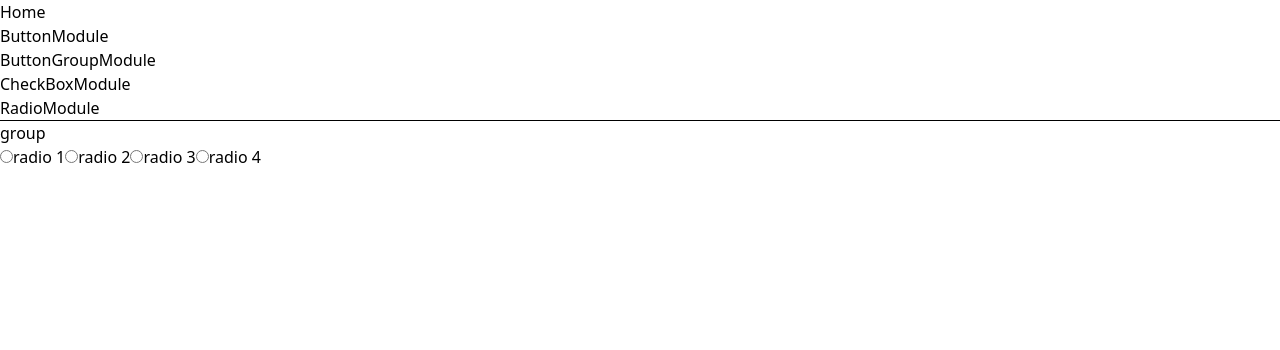
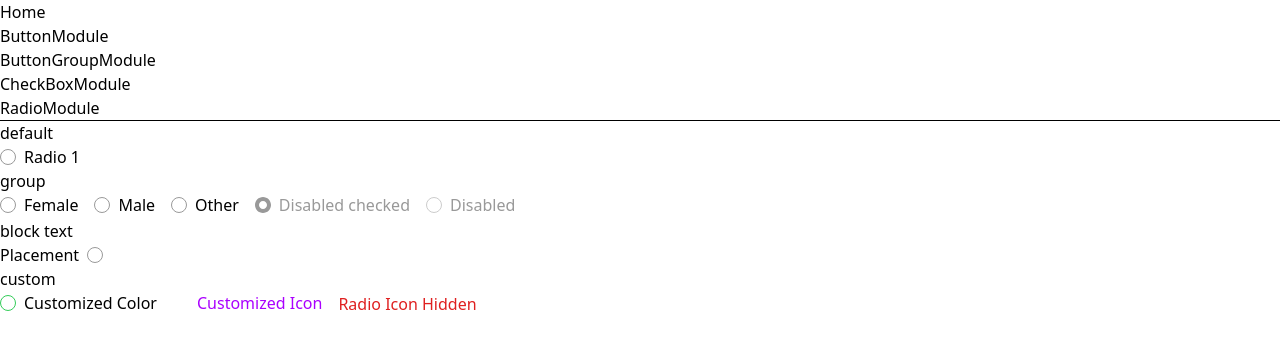
Before and after one commit to yyonggithub/ts-react-tailwind, a React (Create React App) app: page /RadioModule in a window 1280 px wide. Shown: the top 350 px of the page. Built offline with nearby package versions, Linux system fonts and the light colour scheme; no server answers.

Commit message:
fix: fix raido

```diff
--- a/src/components/radio/index.tsx
+++ b/src/components/radio/index.tsx
@@ -6,7 +6,7 @@ import Icon from '../icon';
 
 export interface RadioProps extends BaseProps {
   defaultValue?: string;
-  radioIcon?: string | boolean;
+  radioIcon?: string[] | boolean;
   textClass?: string;
   onChange?: (v: string, checked: boolean) => void
 }
@@ -46,18 +46,18 @@ class Radio extends React.Component<RadioProps, State> {
     if (radioIcon === false) return false;
 
     if (radioIcon && Array.isArray(radioIcon) && radioIcon.length === 2) {
-      return this.state.checked ? radioIcon[0] : radioIcon[1];
+      return this.checked ? radioIcon[0] : radioIcon[1];
     } else {
-      return this.state.checked ? 'glyph-radio--checked-16' : 'outline-radio-16';
+      return this.checked ? 'glyph-radio--checked-16' : 'outline-radio-16';
     }
   }
 
   get iconClass() {
     const { disabled, iconClass } = this.props;
 
-    if (disabled) return this.state.checked ? 'text-gray-5' : 'text-gray-3';
+    if (disabled) return this.checked ? 'text-gray-5' : 'text-gray-3';
     if (typeof iconClass === 'string') return iconClass;
-    return this.state.checked || this.state.focused ? 'text-primary' : 'text-gray-5';
+    return this.checked || this.state.focused ? 'text-primary' : 'text-gray-5';
   }
 
   get focusColor() {
@@ -80,6 +80,12 @@ class Radio extends React.Component<RadioProps, State> {
     return 'hover:bg-gray-1';
   }
 
+  get checked(){
+    if('onChange' in this.props && typeof this.props.onChange === 'function'){
+      return this.props.checked;
+    }
+    return this.state.checked
+  }
 
   get classString() {
     const list = [
@@ -118,7 +124,7 @@ class Radio extends React.Component<RadioProps, State> {
   render() {
     // const checked = this.props.value === this.state.value;
     console.log(this.props.value, this.props.checked);
-    const checked = this.props.checked || this.state.checked;
+    const checked = this.checked
     const iconClassList = [
       "Radio__icon rounded-full",
       this.props.iconClass,
--- a/src/components/radio/radio-group/index.tsx
+++ b/src/components/radio/radio-group/index.tsx
@@ -44,12 +44,13 @@ class RadioGroup extends React.Component<RadioGroupProps, State> {
   }
   render() {
     const radios = this.props.options.map((item, index) => {
-      const { onChange: handleChange, value, checked, ...rest } = item
+      const { onChange: handleChange, value, checked: ck, ...rest } = item
+      const checked = this.state.value === item.value
       return (
         <div key={index}>
           <RadioContext.Consumer>
             {({ value, onChange }) => {
-              return <Radio onChange={onChange} checked={item.value === value} value={item.value} {...rest} />
+              return <Radio onChange={onChange} checked={checked} value={item.value} {...rest} />
             }}
           </RadioContext.Consumer>
         </div>
--- a/src/components/radio/radio.tsx
+++ b/src/components/radio/radio.tsx
@@ -12,7 +12,7 @@ type State = {
   checked: boolean;
 }
 
-const RadioContext = React.createContext({} as DefaultValue)
+// const RadioContext = React.createContext({} as DefaultValue)
 
 type RadioProps = {
   text?: string;
--- a/src/modules/radio/index.tsx
+++ b/src/modules/radio/index.tsx
@@ -1,43 +1,68 @@
 import React from 'react';
 import DocGroup from '../../components/doc-group';
-import Radio from '../../components/radio/radio';
-// import Radio from '../../components/radio';
-// import RadioGroup, { RadioGroupProps } from '../../components/radio/radio-group'
+// import Radio from '../../components/radio/radio';
+import Radio from '../../components/radio';
+import RadioGroup, { RadioGroupProps } from '../../components/radio/radio-group'
 
-// const group: RadioGroupProps = {
-//   // defaultValue: 'Disabled checked',
-//   options: [
-//     { value: 'Female', text: 'Female' },
-//     { value: 'Male', text: 'Male' },
-//     { value: 'Other', text: 'Other' },
-//     { value: 'Disabled checked', text: 'Disabled checked', disabled: true },
-//     { value: 'Disabled', text: 'Disabled', disabled: true },
-//   ]
-// }
+const group: RadioGroupProps = {
+  defaultValue: 'Disabled checked',
+  options: [
+    { value: 'Female', text: 'Female' },
+    { value: 'Male', text: 'Male' },
+    { value: 'Other', text: 'Other' },
+    { value: 'Disabled checked', text: 'Disabled checked', disabled: true },
+    { value: 'Disabled', text: 'Disabled', disabled: true },
+  ]
+}
+const custom: RadioGroupProps = {
+  defaultValue: 'Disabled checked',
+  options: [
+    {
+      value: 'Customized Color',
+      text: 'Customized Color',
+      iconClass: 'text-success',
+      focusColor: 'shadow-outline-success text-success',
+    },
+    {
+      value: 'Customized Icon',
+      text: 'Customized Icon',
+      color: 'text-info',
+      iconClass: 'text-info',
+      focusColor: '',
+      radioIcon: ['shape-star', 'shape-star-2'],
+    },
+    {
+      value: 'Radio Icon Hidden',
+      text: 'Radio Icon Hidden',
+      color: 'text-danger',
+      iconClass: 'text-danger',
+      radioIcon: false,
+    },
+  ]
+}
 
 
 const RadioModule: React.SFC = () => {
   return (
     <React.Fragment>
-      {/* <DocGroup name="default">
+      <DocGroup name="default">
         <Radio value="radio 1" text="Radio 1" />
-      </DocGroup> */}
+      </DocGroup>
       <DocGroup name="group">
-        <Radio/>
+        <RadioGroup {...group} />
+      </DocGroup>
+      <DocGroup name="block text">
+        <Radio value="block text" >
+          <span className="mr-2">
+            Placement
+          </span>
+        </Radio>
+      </DocGroup>
+      <DocGroup name="custom">
+        <RadioGroup {...custom} />
       </DocGroup>
     </React.Fragment>
   )
 }
 
 export default RadioModule
-
-
-// tracked(Object.create({ checked: false, text: 'Female' })),
-//   tracked(Object.create({ checked: false, text: 'Male' })),
-//   tracked(Object.create({ checked: false, text: 'Other' })),
-//   tracked(
-//     Object.create({ checked: true, text: 'Disabled checked', disabled: true })
-//   ),
-//   tracked(
-//     Object.create({ checked: false, text: 'Disabled', disabled: true })
-//   ),
```
